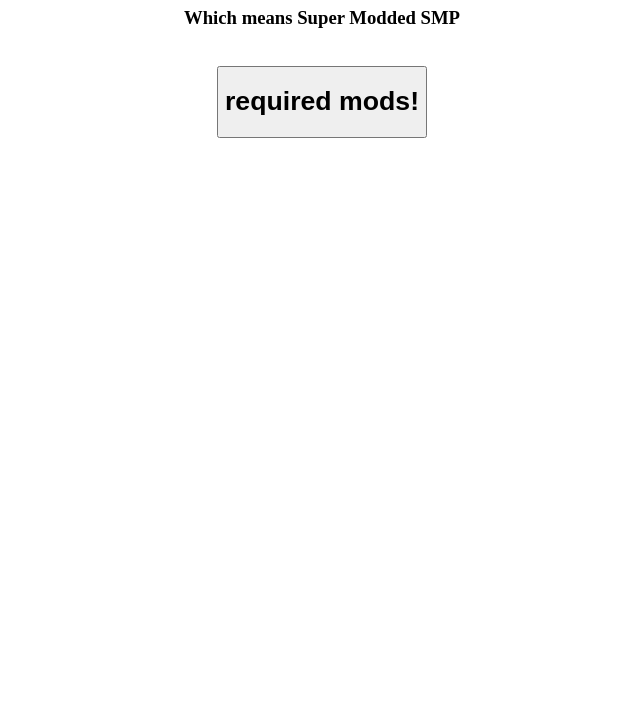
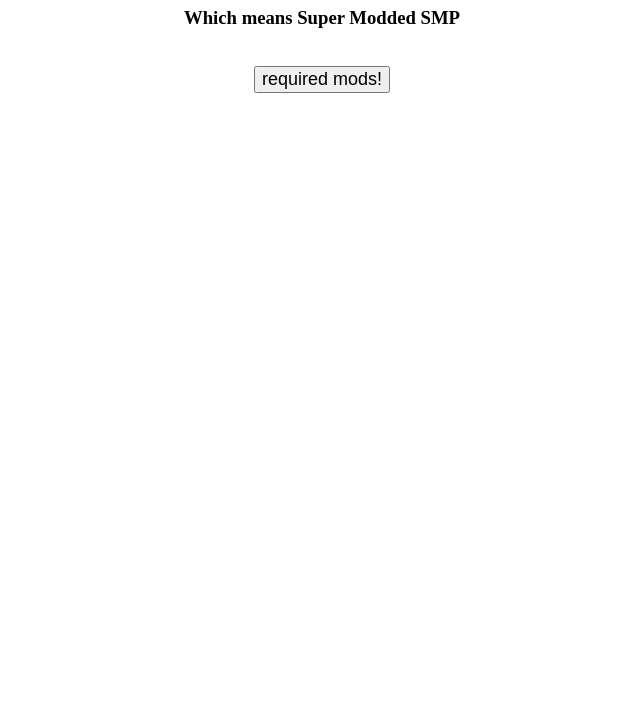
Before and after one commit to Bwaf/SmSMP, a plain HTML site: page index.html in a window 1280 px wide. Shown: the part 73-800 px from the top of the page, without its empty margins (318-958 px from the left). Drawn offline with Linux system fonts and the light colour scheme.

Commit message:
large boi

```diff
--- a/index.html
+++ b/index.html
@@ -13,7 +13,7 @@
             </h3>
 
             <br>
-            <a><button><h1>required mods!</h1></button></a>
+            <a><button style="font-size: large;">required mods!</button></a>
         </center>
     </body>
 </html>
```
